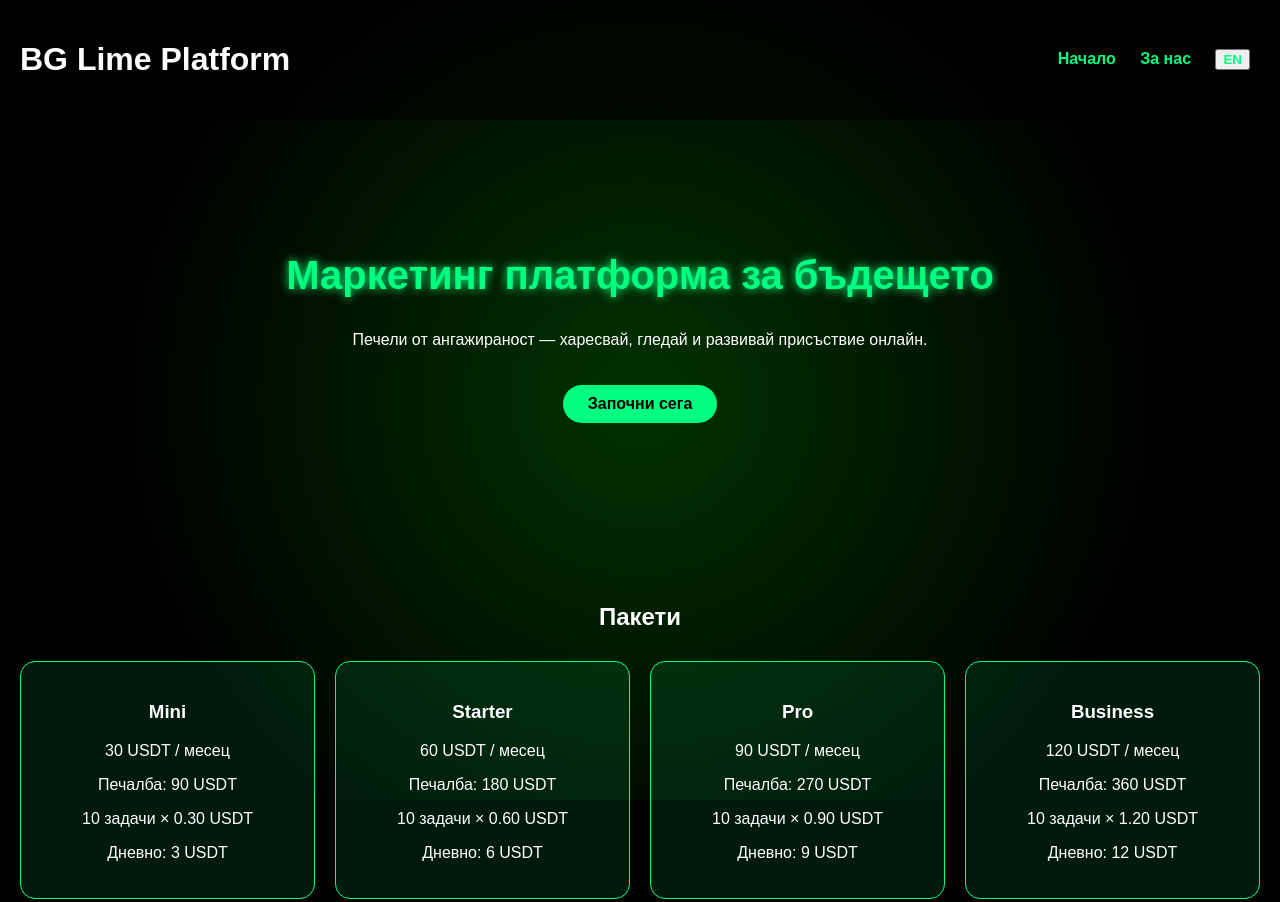
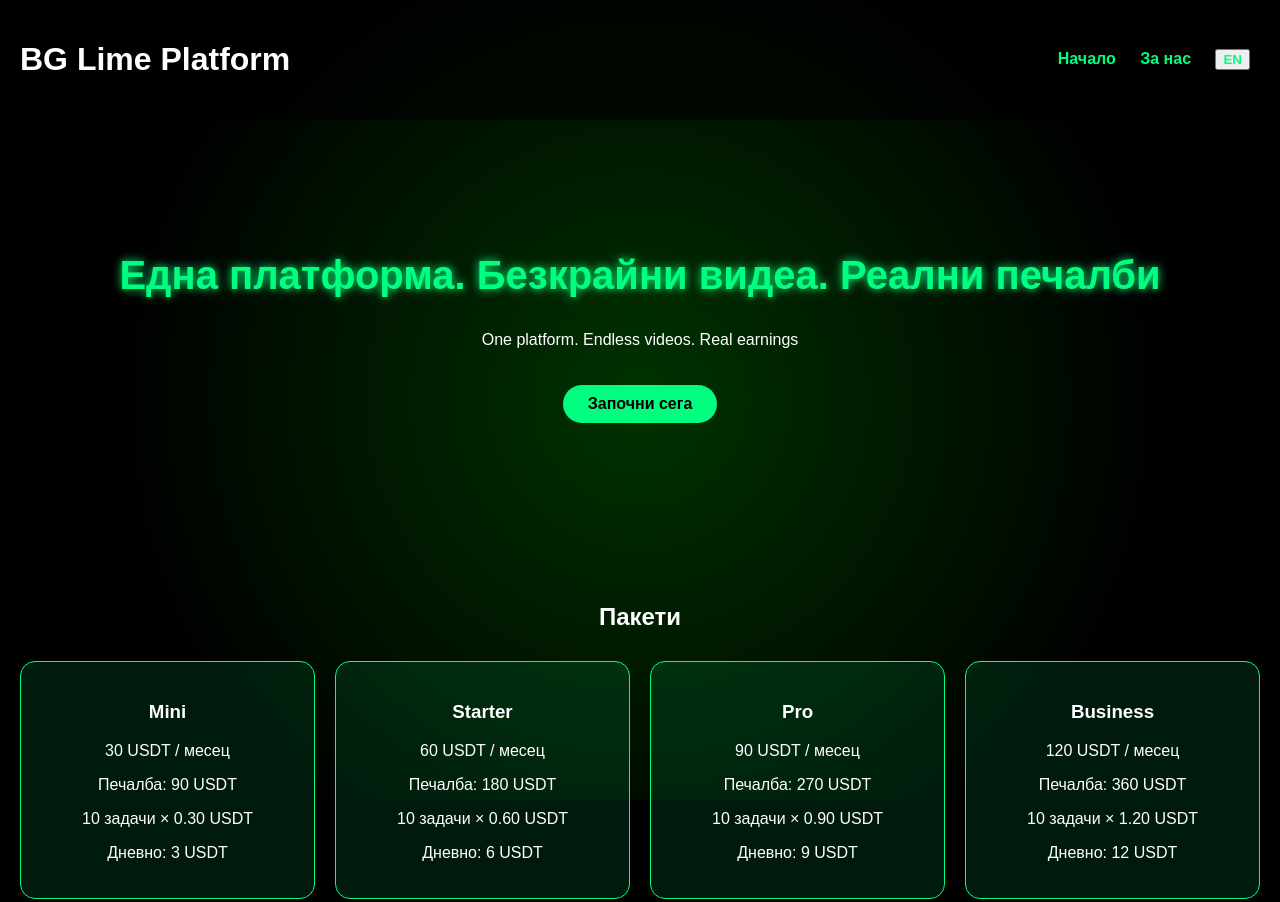
Before and after one commit to tsolov62-sketch/bg-lime-platform., a plain HTML site: page index.html in a window 1280 px wide. Shown: the top 902 px of the page. Drawn offline with Linux system fonts and the light colour scheme.

Commit message:
Update index.html

```diff
--- a/index.html
+++ b/index.html
@@ -18,8 +18,8 @@
     </header>
 
     <section class="hero">
-        <h2>Маркетинг платформа за бъдещето</h2>
-        <p>Печели от ангажираност — харесвай, гледай и развивай присъствие онлайн.</p>
+        <h2>Една платформа. Безкрайни видеа. Реални печалби</h2>
+        <p>One platform. Endless videos. Real earnings</p>
         <a href="#" class="cta-btn">Започни сега</a>
     </section>
 
```
